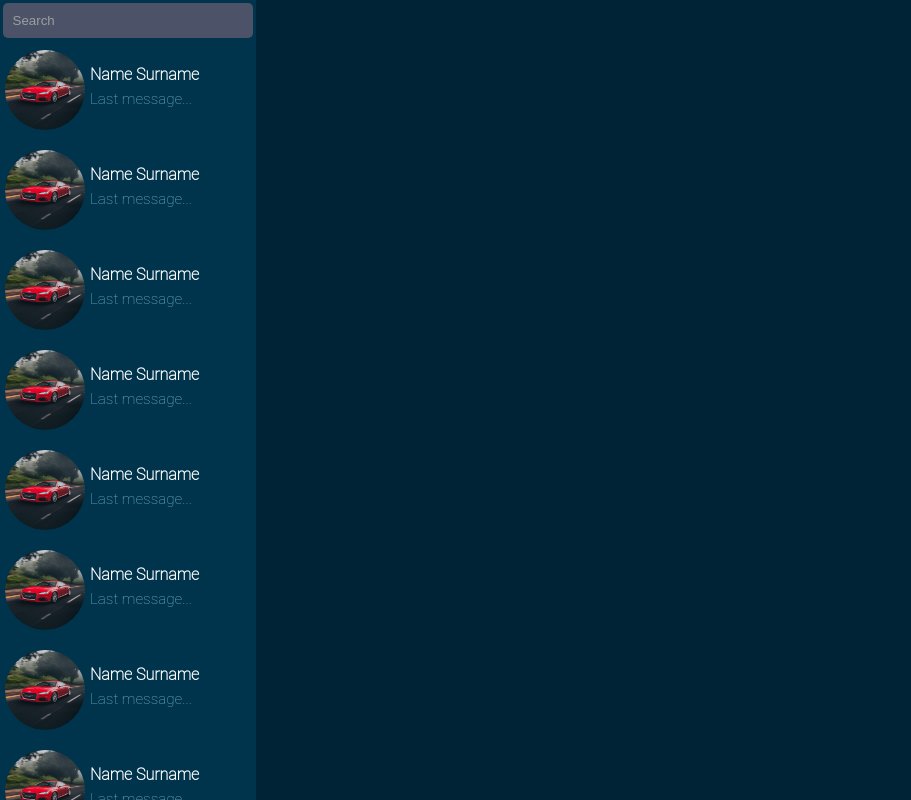
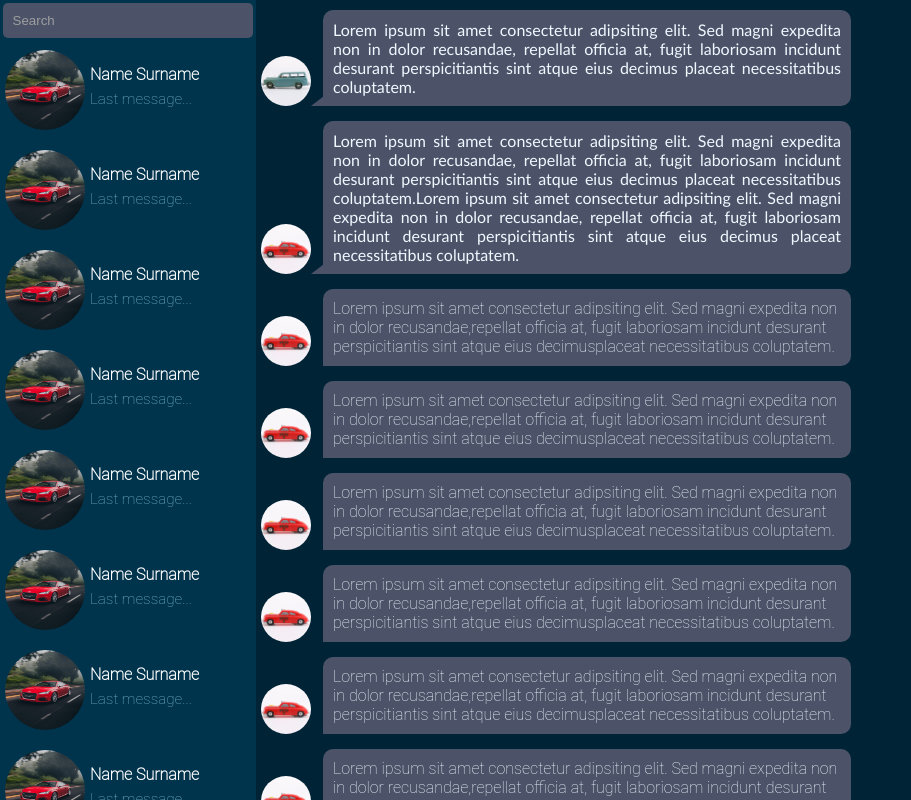
Before and after one commit to porsh99/LeverX_JS, a plain HTML site: page Main/TEST_1/task2.html in a window 1280 px wide. Shown: the whole page, without its empty margins (0-911 px from the left). Drawn offline with Linux system fonts and the light colour scheme.

Commit message:
test-1 ver2 beta

```diff
--- a/Main/TEST_1/css/task2.css
+++ b/Main/TEST_1/css/task2.css
@@ -92,7 +92,6 @@ body {
 
 
 ::-webkit-scrollbar {
-    /* position: fixed; */
     width: 5px;
 }
 
@@ -112,13 +111,74 @@ body {
 
 
 #chat-messages-container {
-    position: fixed;
-    /*because chats-conteiner property (inline-block) show browser's page scroll...*/
-    float: right;
+    position: fixed;  /*because chats-conteiner property (inline-block) show browser's page scroll...*/
     width: 80%;
     height: 100%;
     top: 0;
-    margin-left: 20%;
+    right: 0;
     background-color: rgb(0, 36, 53);
+    z-index: 0;
     overflow-y: scroll;
 }
+
+
+
+.message-box{
+    margin-top: 5px;
+    min-height: 60px;
+    height: auto;
+    padding: 5px;
+    min-width: 400px;
+    max-width: 600px;
+    display: flex;
+    flex-direction: row;
+    justify-items: center;
+
+    /* border: 1px solid red; */
+
+}
+
+.message-image-box
+{
+    display: flex;
+    align-self: flex-end;
+
+    /* border: 1px solid blue; */
+}
+
+.message-image-box img{
+    height: 50px;
+    width: 50px;
+    border-radius: 25px;
+
+}
+
+.message-text-box
+{
+    display: flex;
+    padding: 10px;
+    background-color: rgb(76, 83, 105);
+    border-radius: 10px 10px 10px 0px;
+    margin-left: 0px;
+}
+.message-text-box text
+{
+    /* border: 1px solid red; */
+    text-align: justify;
+    font-family: 'Gill Sans', 'Gill Sans MT', Calibri, 'Trebuchet MS', sans-serif;
+    font-weight: 100;
+}
+
+.triangle-container
+{
+    display: flex;
+    align-self: flex-end;
+    margin-right: -1px;
+
+    fill:rgb(76, 83, 105);
+}
+
+svg{
+    height: 10px;
+    width: 13px;
+}
--- a/Main/TEST_1/js/task2.js
+++ b/Main/TEST_1/js/task2.js
@@ -14,11 +14,16 @@ var chatImageSource = "img/car1.jpg";
 
 
 
+var parentMessageContainerName = "chat-messages-container";
+
+
+
 
 function generateChats() {
 
 	for (var i = 0; i < 10; i++) {
 		generateChat(parentContainerIDName);
+		generateChatMessages(parentMessageContainerName);
 	}
 }
 
@@ -66,3 +71,48 @@ function generateChat(parentContainerID) {
 	headerText.outerHTML = headerTextContent;
 	lastMessageText.outerHTML = lastMessageContent;
 }
+
+function generateChatMessages(parentContainerID) {
+	var parentContainer = document.getElementById(parentContainerID);
+
+	var divMessageBox = document.createElement("div");
+	var divMessageImageBox = document.createElement("div");
+	var divTryangleBox = document.createElement("div");
+	var divMessageTextBox = document.createElement("div");
+
+	var messageImage = document.createElement("img");
+	var tryangleContainer = document.createElement("svg");
+	var messageText = document.createElement("text");
+
+	divMessageBox.setAttribute("class", "message-box");
+	divMessageImageBox.setAttribute("class", "message-image-box");
+	divTryangleBox.setAttribute("class", "triangle-container");
+	divMessageTextBox.setAttribute("class", "message-text-box");
+
+	var poligon = document.createElement("polygon");
+	poligon.setAttribute("class", "message-box");
+
+	poligon.setAttribute("points", "13,0 0,10 13,10");
+	tryangleContainer.appendChild(poligon);
+	divTryangleBox.appendChild(tryangleContainer);
+
+	messageImage.setAttribute("src", "img/car3.jpg");
+	divMessageImageBox.appendChild(messageImage);
+
+	divMessageTextBox.appendChild(messageText);
+
+
+	divMessageBox.appendChild(divMessageImageBox);
+	divMessageBox.appendChild(divTryangleBox);
+	divMessageBox.appendChild(divMessageTextBox);
+
+
+
+	parentContainer.appendChild(divMessageBox);
+
+	messageText.outerHTML = " Lorem ipsum sit amet consectetur adipsiting elit. Sed magni expedita non in dolor recusandae,repellat officia at, fugit laboriosam incidunt desurant perspicitiantis sint atque eius decimusplaceat necessitatibus coluptatem.";
+
+
+
+
+}
--- a/Main/TEST_1/task2.html
+++ b/Main/TEST_1/task2.html
@@ -40,6 +40,44 @@
     </div>
 </div>
 <div id="chat-messages-container">
+    <div class="message-box">
+        <div class="message-image-box">
+            <img src="img/car4.jpg">
+        </div>
+        <div class="triangle-container">
+            <svg>
+                <polygon points="13,0 0,10 13,10"/>
+            </svg>
+        </div>
+        <div class="message-text-box">
+            <text>
+                Lorem ipsum sit amet consectetur adipsiting elit. Sed magni expedita non in dolor recusandae,
+                repellat officia at, fugit laboriosam incidunt desurant perspicitiantis sint atque eius decimus
+                placeat necessitatibus coluptatem.
+            </text>
+        </div>
+    </div>
+
+    <div class="message-box">
+        <div class="message-image-box">
+            <img src="img/car3.jpg">
+        </div>
+        <div class="triangle-container">
+            <svg>
+                <polygon points="13,0 0,10 13,10"/>
+            </svg>
+        </div>
+        <div class="message-text-box">
+            <text>
+                Lorem ipsum sit amet consectetur adipsiting elit. Sed magni expedita non in dolor recusandae,
+                repellat officia at, fugit laboriosam incidunt desurant perspicitiantis sint atque eius decimus
+                placeat necessitatibus coluptatem.Lorem ipsum sit amet consectetur adipsiting elit. Sed magni expedita
+                non in dolor recusandae, repellat officia at, fugit laboriosam incidunt desurant perspicitiantis sint
+                atque eius decimus placeat necessitatibus coluptatem.
+            </text>
+        </div>
+    </div>
+
 </div>
 
 </html>
```
Also changed, not shown: Main/TEST_1/img/car2.jpg (added), Main/TEST_1/img/car3.jpg (added), Main/TEST_1/img/car4.jpg (added). Lines whose indentation alone changed are shown as unchanged.
